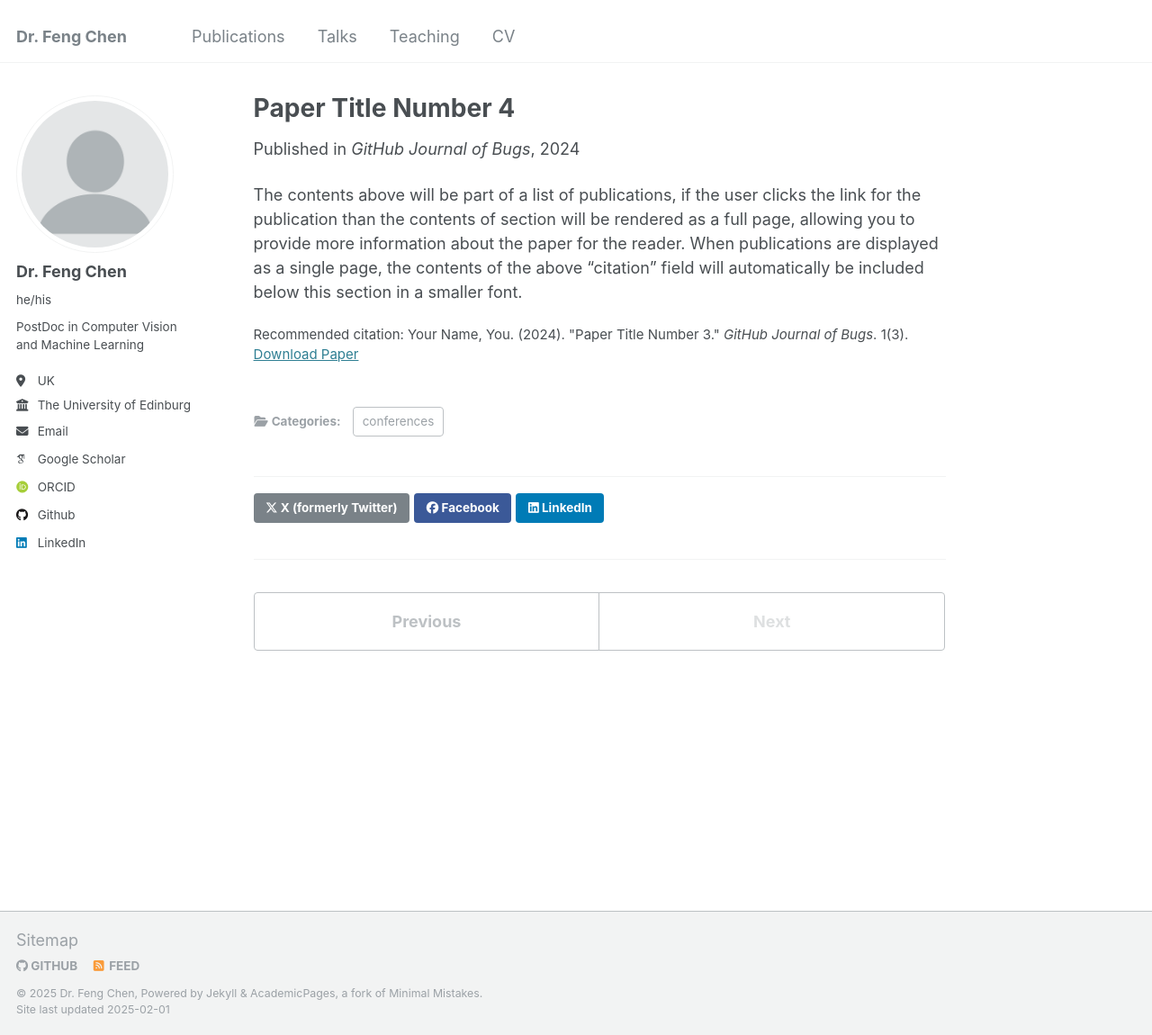
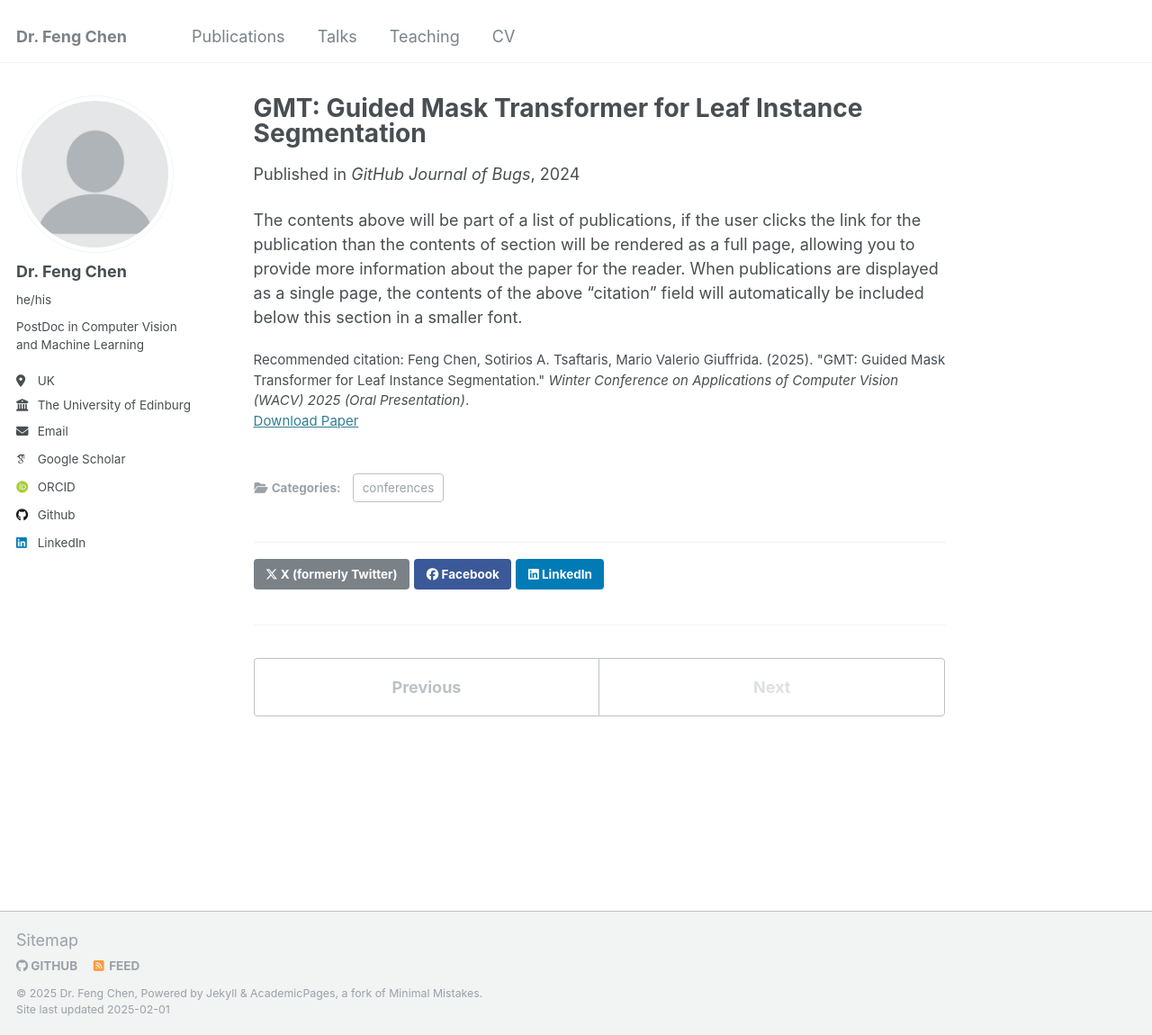
Before and after one commit to fengchen025/fengchen025.github.io, a Jekyll site: the page built from _publications/2024-02-17-paper-title-number-4.md, in a window 1280 px wide and 1150 px high. Shown: the whole window at 90% size. Built offline with Jekyll 4.4.1, drawn with Linux system fonts in a browser that asks for light colours; some web fonts are replaced.

Commit message:
Update 2024-02-17-paper-title-number-4.md

```diff
--- a/_publications/2024-02-17-paper-title-number-4.md
+++ b/_publications/2024-02-17-paper-title-number-4.md
@@ -1,13 +1,13 @@
 ---
-title: "Paper Title Number 4"
+title: "GMT: Guided Mask Transformer for Leaf Instance Segmentation"
 collection: publications
 category: conferences
 permalink: /publication/2024-02-17-paper-title-number-4
 excerpt: 'This paper is about fixing template issue #693.'
 date: 2024-02-17
 venue: 'GitHub Journal of Bugs'
-paperurl: 'http://academicpages.github.io/files/paper3.pdf'
-citation: 'Your Name, You. (2024). &quot;Paper Title Number 3.&quot; <i>GitHub Journal of Bugs</i>. 1(3).'
+paperurl: 'https://arxiv.org/abs/2406.17109'
+citation: 'Feng Chen, Sotirios A. Tsaftaris, Mario Valerio Giuffrida. (2025). &quot;GMT: Guided Mask Transformer for Leaf Instance Segmentation.&quot; <i>Winter Conference on Applications of Computer Vision (WACV) 2025 (Oral Presentation)</i>.'
 ---
 
 The contents above will be part of a list of publications, if the user clicks the link for the publication than the contents of section will be rendered as a full page, allowing you to provide more information about the paper for the reader. When publications are displayed as a single page, the contents of the above "citation" field will automatically be included below this section in a smaller font.
```
